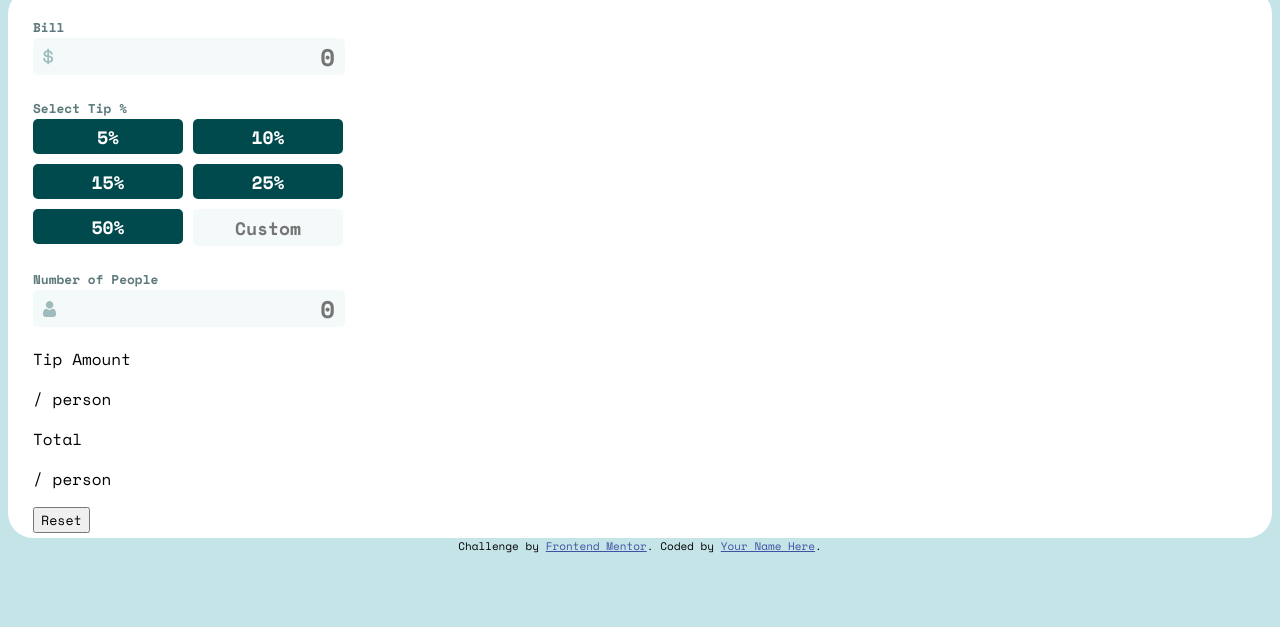
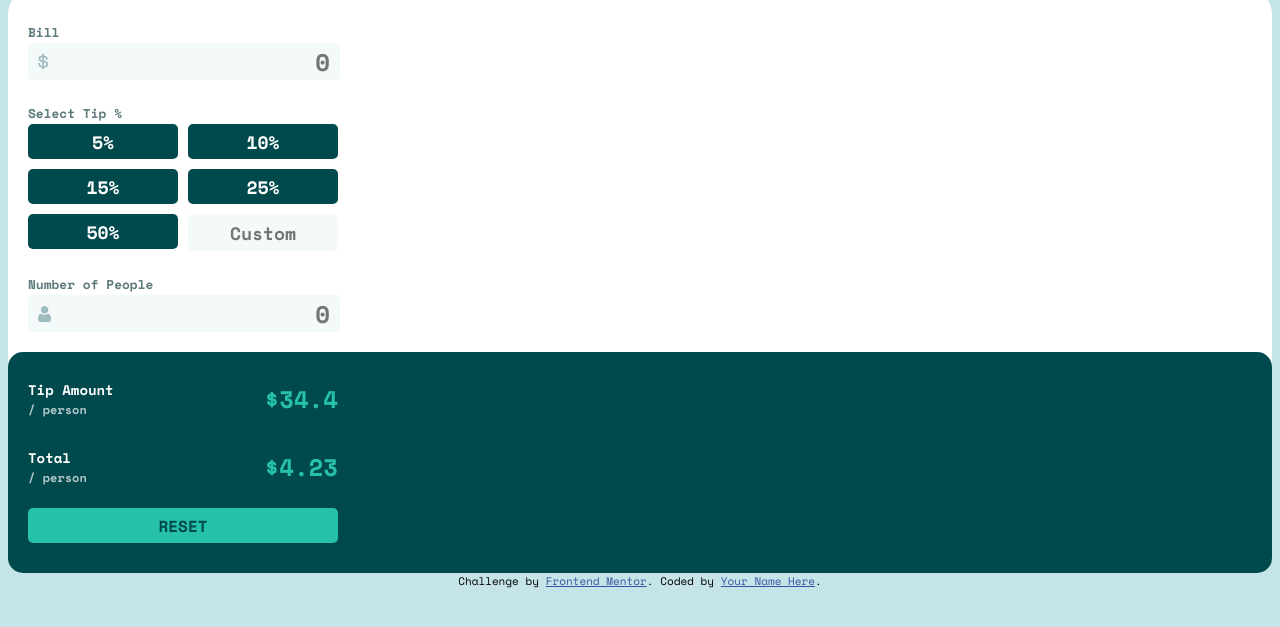
Before and after one commit to jawid-fakhari/15.tip-calculator-app-main-junior-, a plain HTML site: page index.html in a window 1280 px wide. Shown: the part 131-758 px from the top of the page. Drawn offline with nearby package versions, Linux system fonts and the light colour scheme.

Commit message:
output section done

```diff
--- a/index.html
+++ b/index.html
@@ -57,18 +57,25 @@
     </div>
 
     <div id="output-section">
-      <div class="tip-Amount">
-        <p>Tip Amount</p>
-        <p id="var">/ person</p>
-        <div class="tip-pax"></div>
-      </div>
-      <div class="total">
-        <p>Total</p>
-        <p id="var">/ person</p>
-        <div class="tip-total-pax"></div>
+      <div id="content-box">
+        <div id="tip-amount" class="flex">
+          <div class="text">
+            <p>Tip Amount</p>
+            <p class="var">/ person</p>
+          </div>
+          <div class="output">$34.4</div>
+        </div>
+        <div id="total" class="flex">
+          <div class="text">
+            <p>Total</p>
+            <p class="var">/ person</p>
+          </div>
+          <div class="output">$4.23</div>
+        </div>
+        <button>Reset</button>
       </div>
     </div>
-    <button>Reset</button>
+
 
   </div>
 
--- a/styles.css
+++ b/styles.css
@@ -15,9 +15,11 @@ body {
 }
 #container {
     background-color: hsl(0, 0%, 100%);
-    box-sizing: border-box;
-    padding: 5px 25px;
     border-radius: 25px;
+
+}
+#input-section {
+    padding: 10px 20px 0;
 }
 #input-section label {
     color: hsl(186, 14%, 43%);
@@ -57,14 +59,19 @@ body {
     border-radius: 5px;
     font-weight: bold;
     font-size: 18px;
+    cursor: pointer;
+}
+.tipselection-grid input:active {
+    background-color: hsl(172, 67%,45%);
+    color: hsl(183, 100%, 15%);
 }
 .tipselection-grid input[type=text] {
     background-color: hsl(189, 41%, 97%);
     color: hsl(183, 100%, 15%);
+    cursor: auto;
 }
-.tipselection-grid input:active {
-    background-color: hsl(172, 67%,45%);
-    color: hsl(183, 100%, 15%);
+.tipselection-grid input[type=text]:active {
+    background-color: inherit;
 }
 .section #pax {
     width: 300px;
@@ -82,3 +89,48 @@ body {
     background-color: hsl(189, 41%, 97%);
     color: hsl(183, 100%, 15%);
 }
+#output-section {
+    background-color: hsl(183, 100%, 15%);
+    box-sizing: border-box;
+    border-radius: 15px;
+    padding: 5px 20px 20px;
+    color: white;
+    font-size: 14px;
+    font-weight: bold;
+}
+#content-box {
+    margin: 10px 0;
+}
+.flex {
+    display: flex;
+    justify-content: space-between;
+    align-items: center;
+    width: 310px;
+    margin: 15px 0;
+}
+.text .var {
+    color: hsl(185, 19%, 74%);
+    font-size: 12px;
+}
+.text {
+    line-height: 0.5;
+}
+.output {
+    font-size: 24px;
+    color: hsl(172, 67%,45%);
+}
+#content-box button {
+    width: 310px;
+    height: 35px;
+    font-size: 16px;
+    font-weight: bold;
+    text-transform: uppercase;
+    color: hsl(183, 100%, 15%);
+    background-color: hsl(172, 67%,45%);
+    border: none;
+    border-radius: 5px;
+    cursor: pointer;
+}
+#content-box button:active {
+    background-color: hsl(185, 41%, 84%);
+}
```
